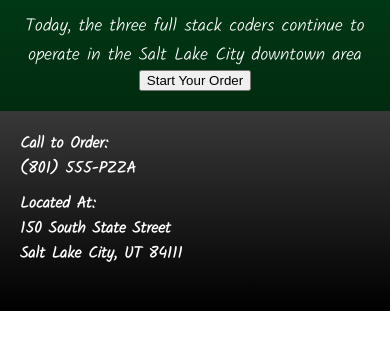
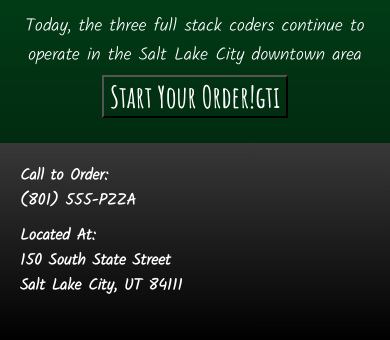
Before and after one commit to ccl71102/full-stack-group-project, a React (Create React App) app in the folder client/: page / in a window 390 px wide. Shown: the part 814-1154 px from the top of the page. Before the commit the page ends 1125 px from the top, so only its background shows below. Built offline with nearby package versions, Linux system fonts and the light colour scheme; no server answers; a web font is replaced by a local one.

Commit message:
finised again mabey

```diff
--- a/client/src/components/Home.js
+++ b/client/src/components/Home.js
@@ -16,7 +16,7 @@ const Home = (props) => {
                     each mouthwatering pizza.</p><br/>
                 <p>Today, the three full stack coders continue to operate in the Salt
                     Lake City downtown area</p>
-                <button onClick={() => props.history.push("/menu")}>Start Your Order</button>
+                <button onClick={() => props.history.push("/menu")} className="homeButton">Start Your Order!gti </button>
             </div>
         </div>
     )
--- a/client/src/style.css
+++ b/client/src/style.css
@@ -176,6 +176,15 @@ nav{
     margin: 20px;
 }
 
+.homeButton{
+    background-color: rgba(1, 100, 37, 0);
+    color: white;
+    font-family: AmaticB;
+    font-size: 30px;
+    outline: 0;
+    margin: 5px;
+}
+
 
 /* ** Footer Styling ** */
 
@@ -183,12 +192,14 @@ nav{
     background-image: linear-gradient(rgb(56, 56, 56), black);
     color: white;
     height: 200px;
+    width: 100%;
+    min-width: 373px;
     margin: auto;
     overflow: hidden;
 }
 
 .footerDiv{
-    width: 50vw;
+    width: 100%;
     height: 100%;
     padding: 20px;
 }
@@ -567,7 +578,7 @@ nav{
         display: unset;
         color: white;
         font-size: 20px;
-        margin-right: 25px;
+        padding-right: 25px;
     }
 
 
```
